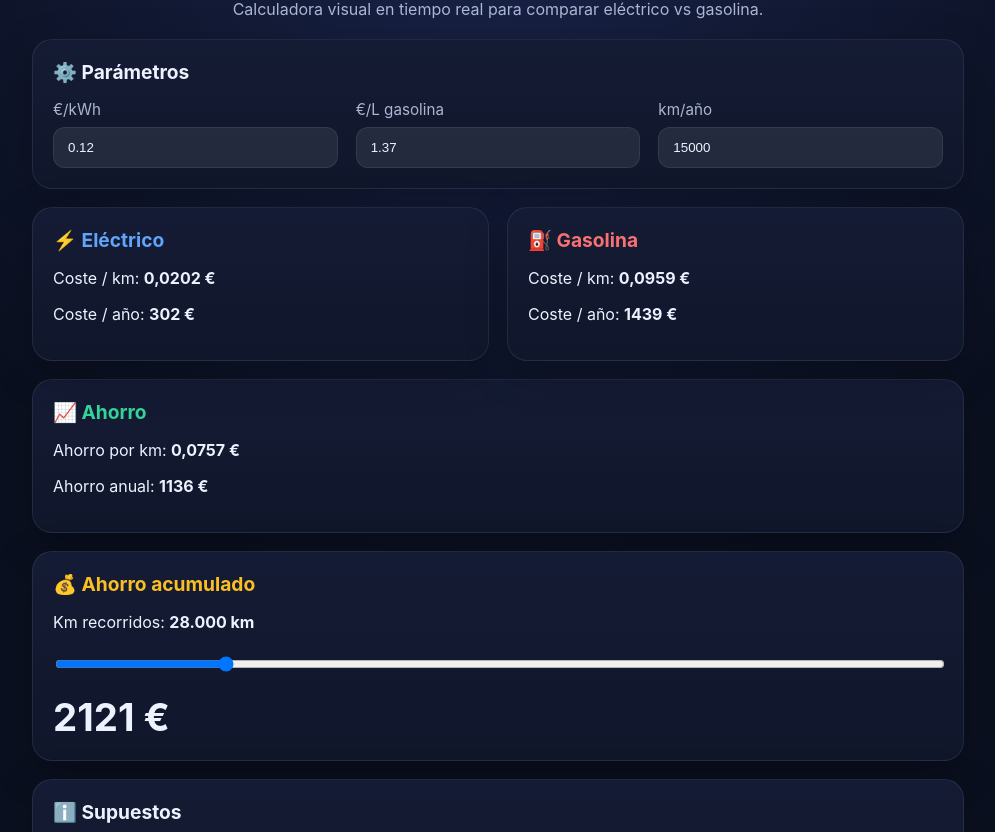
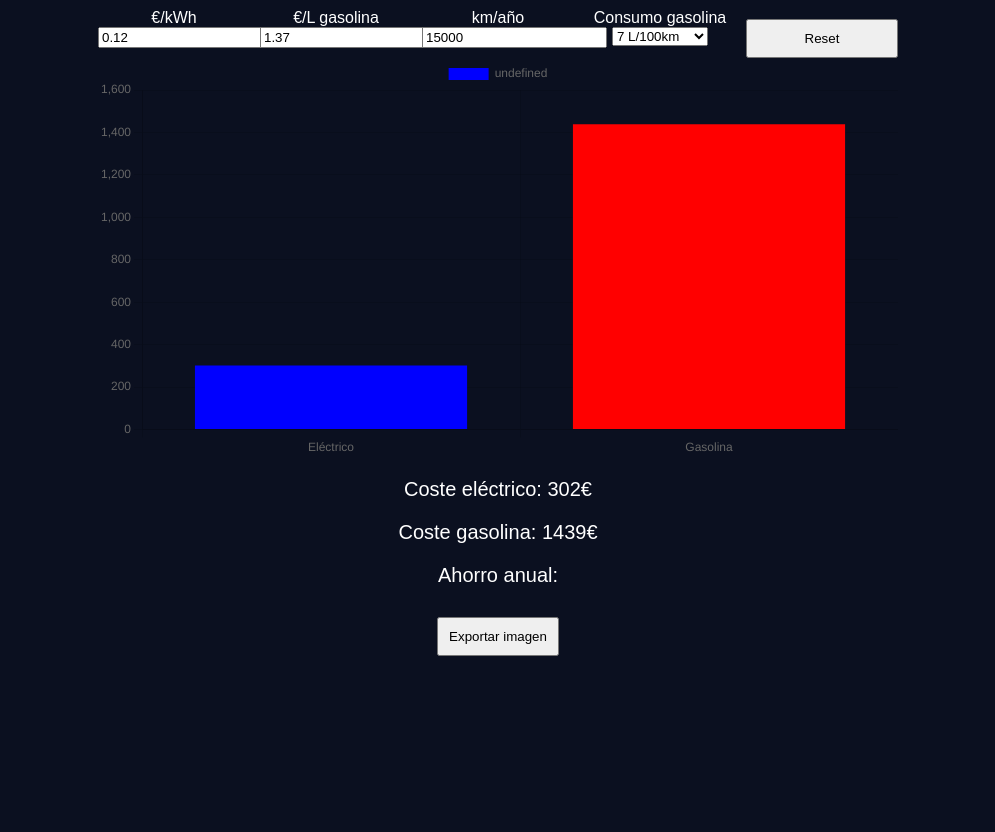
Before and after one commit to danielvicasol/EHVComp, a plain HTML site: page index.html in a window 1280 px wide. Shown: the part 72-904 px from the top of the page, without its empty margins (142-1137 px from the left). After the commit the page ends 800 px from the top, so only its background shows below. Drawn offline with nearby package versions, Linux system fonts and the light colour scheme.

Commit message:
Actualización

```diff
--- a/index.html
+++ b/index.html
@@ -3,71 +3,36 @@
 <head>
   <meta charset="UTF-8" />
   <meta name="viewport" content="width=device-width, initial-scale=1.0" />
-  <title>Comparativa de Costes Vehículo</title>
+  <title>Comparativa PRO Vehiculo</title>
   <link rel="stylesheet" href="styles.css" />
 </head>
 <body>
-  <div class="container">
-    <header class="hero">
-      <h1>🚗 Comparativa Costes Vehículo</h1>
-      <p>Calculadora visual en tiempo real para comparar eléctrico vs gasolina.</p>
-    </header>
+<div class="container">
+<h1>🚗 Comparativa PRO Consumo</h1>
 
-    <section class="card params">
-      <h2>⚙️ Parámetros</h2>
-      <div class="grid grid-3">
-        <label>
-          <span>€/kWh</span>
-          <input id="precioKwh" type="number" step="0.01" min="0" value="0.12" />
-        </label>
-        <label>
-          <span>€/L gasolina</span>
-          <input id="precioGasolina" type="number" step="0.01" min="0" value="1.37" />
-        </label>
-        <label>
-          <span>km/año</span>
-          <input id="kmAnuales" type="number" step="100" min="0" value="15000" />
-        </label>
-      </div>
-    </section>
+<div class="controls">
+<label>€/kWh <input id="precioKwh" type="number" step="0.01" value="0.12"></label>
+<label>€/L gasolina <input id="precioGasolina" type="number" step="0.01" value="1.37"></label>
+<label>km/año <input id="kmAnuales" type="number" value="15000"></label>
+<label>Consumo gasolina
+<select id="consumoGasolina">
+  <option value="7">7 L/100km</option>
+  <option value="7.5">7.5 L/100km</option>
+</select>
+</label>
+<button id="reset">Reset</button>
+</div>
 
-    <section class="grid grid-2">
-      <article class="card electric">
-        <h2>⚡ Eléctrico</h2>
-        <p>Coste / km: <strong id="costeElectricoKm">0,0000 €</strong></p>
-        <p>Coste / año: <strong id="costeElectricoAnual">0 €</strong></p>
-      </article>
+<canvas id="chart"></canvas>
 
-      <article class="card fuel">
-        <h2>⛽ Gasolina</h2>
-        <p>Coste / km: <strong id="costeGasolinaKm">0,0000 €</strong></p>
-        <p>Coste / año: <strong id="costeGasolinaAnual">0 €</strong></p>
-      </article>
-    </section>
+<div class="results">
+<p>Coste eléctrico: <span id="electrico"></span></p>
+<p>Coste gasolina: <span id="gasolina"></span></p>
+<p>Ahorro anual: <span id="ahorro"></span></p>
+</div>
 
-    <section class="card savings">
-      <h2>📈 Ahorro</h2>
-      <p>Ahorro por km: <strong id="ahorroPorKm">0,0000 €</strong></p>
-      <p>Ahorro anual: <strong id="ahorroAnual">0 €</strong></p>
-    </section>
-
-    <section class="card accumulated">
-      <h2>💰 Ahorro acumulado</h2>
-      <p>Km recorridos: <strong id="kmValor">28.000 km</strong></p>
-      <input id="km" type="range" min="0" max="150000" step="100" value="28000" />
-      <p class="big"><strong id="ahorroTotal">0 €</strong></p>
-    </section>
-
-    <section class="card notes">
-      <h2>ℹ️ Supuestos</h2>
-      <ul>
-        <li>Consumo eléctrico: <strong>16,8 kWh/100 km</strong></li>
-        <li>Consumo gasolina: <strong>7 L/100 km</strong></li>
-        <li>Valores por defecto iguales a la infografía actual.</li>
-      </ul>
-    </section>
-  </div>
-
-  <script src="script.js"></script>
+<button id="export">Exportar imagen</button>
+</div>
+<script src="script.js"></script>
 </body>
 </html>
--- a/script.js
+++ b/script.js
@@ -1,65 +1,62 @@
-const CONSUMO_ELECTRICO = 16.8; // kWh/100km
-const CONSUMO_GASOLINA = 7; // L/100km
+const ctx = document.getElementById('chart').getContext('2d');
 
-const els = {
-  precioKwh: document.getElementById('precioKwh'),
-  precioGasolina: document.getElementById('precioGasolina'),
-  kmAnuales: document.getElementById('kmAnuales'),
-  km: document.getElementById('km'),
-  kmValor: document.getElementById('kmValor'),
-  costeElectricoKm: document.getElementById('costeElectricoKm'),
-  costeElectricoAnual: document.getElementById('costeElectricoAnual'),
-  costeGasolinaKm: document.getElementById('costeGasolinaKm'),
-  costeGasolinaAnual: document.getElementById('costeGasolinaAnual'),
-  ahorroPorKm: document.getElementById('ahorroPorKm'),
-  ahorroAnual: document.getElementById('ahorroAnual'),
-  ahorroTotal: document.getElementById('ahorroTotal')
-};
-
-function euro(num, decimals = 2) {
-  return new Intl.NumberFormat('es-ES', {
-    minimumFractionDigits: decimals,
-    maximumFractionDigits: decimals
-  }).format(num) + ' €';
+const defaults = {
+  precioKwh:0.12,
+  precioGasolina:1.37,
+  kmAnuales:15000
 }
 
-function entero(num) {
-  return new Intl.NumberFormat('es-ES', { maximumFractionDigits: 0 }).format(num);
+let chart;
+
+function calc(){
+  const kwh = parseFloat(precioKwh.value);
+  const gas = parseFloat(precioGasolina.value);
+  const km = parseFloat(kmAnuales.value);
+  const consumoGas = parseFloat(consumoGasolina.value);
+
+  const costeElec = (16.8/100)*kwh*km;
+  const costeGas = (consumoGas/100)*gas*km;
+  const ahorro = costeGas - costeElec;
+
+  electrico.textContent = costeElec.toFixed(0)+"€";
+  gasolina.textContent = costeGas.toFixed(0)+"€";
+  ahorro.textContent = ahorro.toFixed(0)+"€";
+
+  updateChart(costeElec,costeGas);
 }
 
-function safeNumber(value, fallback = 0) {
-  const n = Number.parseFloat(value);
-  return Number.isFinite(n) ? n : fallback;
+function updateChart(elec,gas){
+  if(chart) chart.destroy();
+  chart = new Chart(ctx,{
+    type:'bar',
+    data:{
+      labels:['Eléctrico','Gasolina'],
+      datasets:[{data:[elec,gas],backgroundColor:['blue','red']}]
+    }
+  });
 }
 
-function render() {
-  const precioKwh = safeNumber(els.precioKwh.value, 0);
-  const precioGasolina = safeNumber(els.precioGasolina.value, 0);
-  const kmAnuales = safeNumber(els.kmAnuales.value, 0);
-  const km = safeNumber(els.km.value, 0);
-
-  const costeElectricoKm = (CONSUMO_ELECTRICO / 100) * precioKwh;
-  const costeGasolinaKm = (CONSUMO_GASOLINA / 100) * precioGasolina;
-  const ahorroPorKm = costeGasolinaKm - costeElectricoKm;
-  const ahorroAnual = kmAnuales * ahorroPorKm;
-  const ahorroTotal = km * ahorroPorKm;
-
-  els.kmValor.textContent = `${entero(km)} km`;
-  els.costeElectricoKm.textContent = euro(costeElectricoKm, 4);
-  els.costeElectricoAnual.textContent = euro(costeElectricoKm * kmAnuales, 0);
-  els.costeGasolinaKm.textContent = euro(costeGasolinaKm, 4);
-  els.costeGasolinaAnual.textContent = euro(costeGasolinaKm * kmAnuales, 0);
-  els.ahorroPorKm.textContent = euro(ahorroPorKm, 4);
-  els.ahorroAnual.textContent = euro(ahorroAnual, 0);
-  els.ahorroTotal.textContent = euro(ahorroTotal, 0);
+function resetForm(){
+  precioKwh.value=defaults.precioKwh;
+  precioGasolina.value=defaults.precioGasolina;
+  kmAnuales.value=defaults.kmAnuales;
+  consumoGasolina.value=7;
+  calc();
 }
 
-['input', 'change'].forEach(evt => {
-  Object.values(els).forEach(el => {
-    if (el && (el.tagName === 'INPUT')) {
-      el.addEventListener(evt, render);
-    }
-  });
-});
+function exportImg(){
+  const link=document.createElement('a');
+  link.download='grafico.png';
+  link.href=chart.toBase64Image();
+  link.click();
+}
 
-render();
+document.querySelectorAll('input,select').forEach(e=>e.addEventListener('input',calc));
+document.getElementById('reset').addEventListener('click',resetForm);
+document.getElementById('export').addEventListener('click',exportImg);
+
+// cargar chartjs
+const s=document.createElement('script');
+s.src='https://cdn.jsdelivr.net/npm/chart.js';
+s.onload=calc;
+document.head.appendChild(s);
--- a/styles.css
+++ b/styles.css
@@ -1,91 +1,5 @@
-:root {
-  --bg: #0b1020;
-  --card: #141b34;
-  --card2: #10172b;
-  --text: #eef2ff;
-  --muted: #abb6d1;
-  --border: rgba(255,255,255,0.08);
-  --blue: #60a5fa;
-  --red: #f87171;
-  --green: #34d399;
-  --yellow: #fbbf24;
-}
-* { box-sizing: border-box; }
-body {
-  margin: 0;
-  font-family: Inter, Segoe UI, Roboto, Helvetica, Arial, sans-serif;
-  color: var(--text);
-  background: radial-gradient(circle at top, #182247 0%, var(--bg) 55%);
-}
-.container {
-  max-width: 980px;
-  margin: 0 auto;
-  padding: 24px;
-}
-.hero {
-  text-align: center;
-  margin-bottom: 20px;
-}
-.hero h1 {
-  margin: 0 0 8px;
-  font-size: clamp(1.8rem, 2.5vw, 2.7rem);
-}
-.hero p {
-  margin: 0;
-  color: var(--muted);
-}
-.grid { display: grid; gap: 18px; }
-.grid-2 { grid-template-columns: repeat(auto-fit, minmax(280px, 1fr)); }
-.grid-3 { grid-template-columns: repeat(auto-fit, minmax(180px, 1fr)); }
-.card {
-  background: linear-gradient(180deg, var(--card), var(--card2));
-  border: 1px solid var(--border);
-  border-radius: 20px;
-  padding: 20px;
-  box-shadow: 0 12px 40px rgba(0,0,0,0.25);
-  margin-bottom: 18px;
-}
-.card h2 {
-  margin-top: 0;
-  font-size: 1.2rem;
-}
-.params label {
-  display: flex;
-  flex-direction: column;
-  gap: 8px;
-}
-.params span {
-  color: var(--muted);
-  font-size: 0.95rem;
-}
-input[type="number"] {
-  background: rgba(255,255,255,0.08);
-  color: var(--text);
-  border: 1px solid var(--border);
-  border-radius: 12px;
-  padding: 12px 14px;
-  outline: none;
-}
-input[type="range"] {
-  width: 100%;
-  margin-top: 8px;
-}
-.electric h2 { color: var(--blue); }
-.fuel h2 { color: var(--red); }
-.savings h2 { color: var(--green); }
-.accumulated h2 { color: var(--yellow); }
-.big {
-  font-size: clamp(1.8rem, 3vw, 2.5rem);
-  margin: 18px 0 0;
-  color: var(--green);
-}
-.notes ul {
-  padding-left: 18px;
-  margin-bottom: 0;
-  color: var(--muted);
-}
-strong { color: var(--text); }
-@media (max-width: 640px) {
-  .container { padding: 16px; }
-  .card { padding: 16px; }
-}
+body{font-family:Arial;background:#0b1020;color:white;text-align:center}
+.container{max-width:800px;margin:auto}
+.controls{display:grid;grid-template-columns:repeat(auto-fit,minmax(120px,1fr));gap:10px}
+.results{margin-top:20px;font-size:20px}
+button{padding:10px;margin-top:10px}
```
Also changed, not shown: 1 other file.
